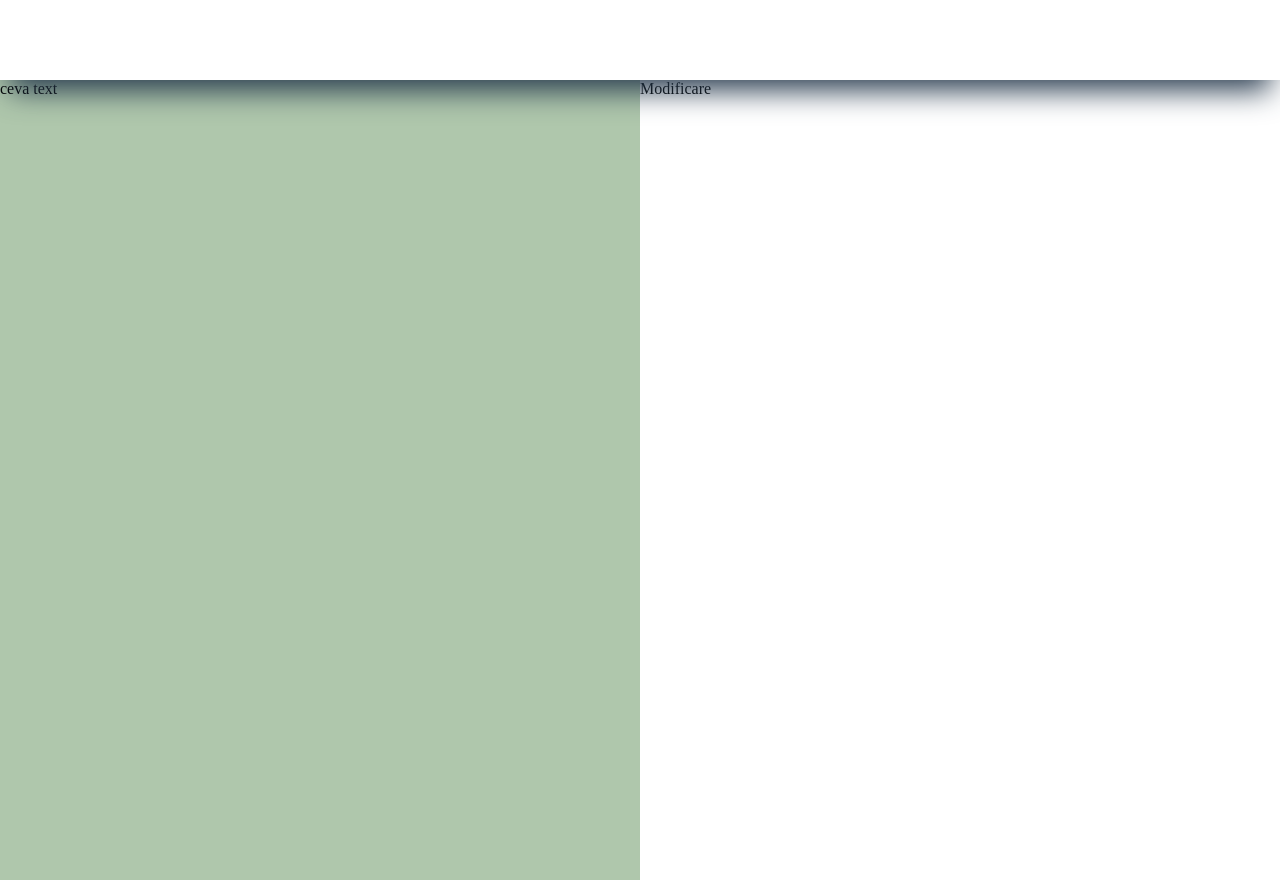
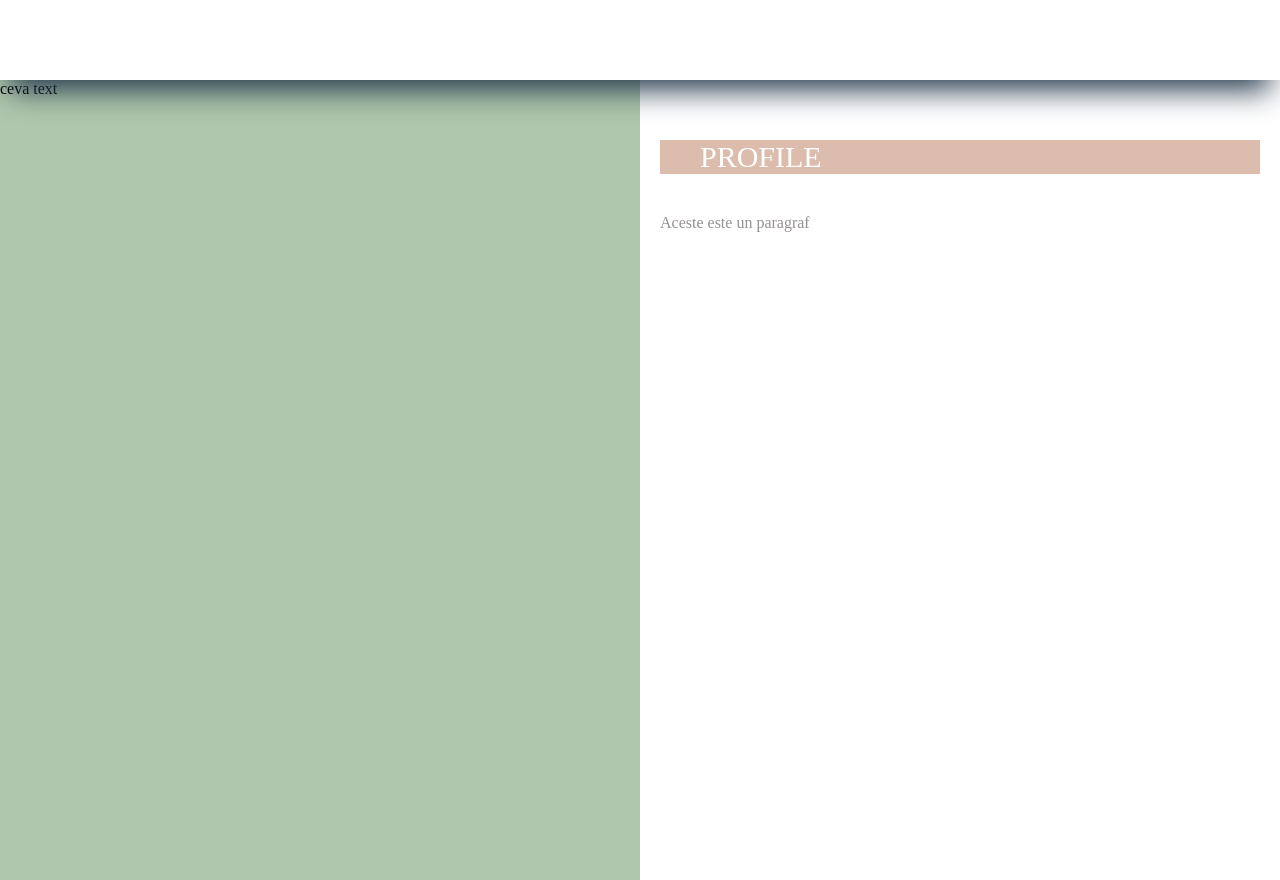
Before and after one commit to AlexHadude/cv-presentation, a plain HTML site: page index.html in a window 1280 px wide. Drawn offline with Linux system fonts and the light colour scheme.

Commit message:
o alta modificare

```diff
--- a/css/style.css
+++ b/css/style.css
@@ -36,4 +36,22 @@ body {
   width: 50%;
   height: 100vh;
   background-color: white;
+  padding: 20px;
 }
+
+.content_title {
+  color: white;
+  background-color: #dcbcad;
+  width: 100%;
+  padding-left: 40px;
+  padding-right: 40px;
+  text-transform: uppercase;
+  font-size: 30px;
+  margin-top: 40px;
+  margin-bottom: 40px;
+}
+
+.paragraph {
+  color: #979191;
+  font-size: 16px;
+}
--- a/index.html
+++ b/index.html
@@ -8,7 +8,10 @@
     <div class="header"></div>
     <div class="container">
       <div class="sidebar">ceva text</div>
-      <div class="content">Modificare</div>
+      <div class="content">
+        <div class="content_title">Profile</div>
+        <div class="paragraph">Aceste este un paragraf</div>
+      </div>
     </div>
   </body>
 </html>
```
